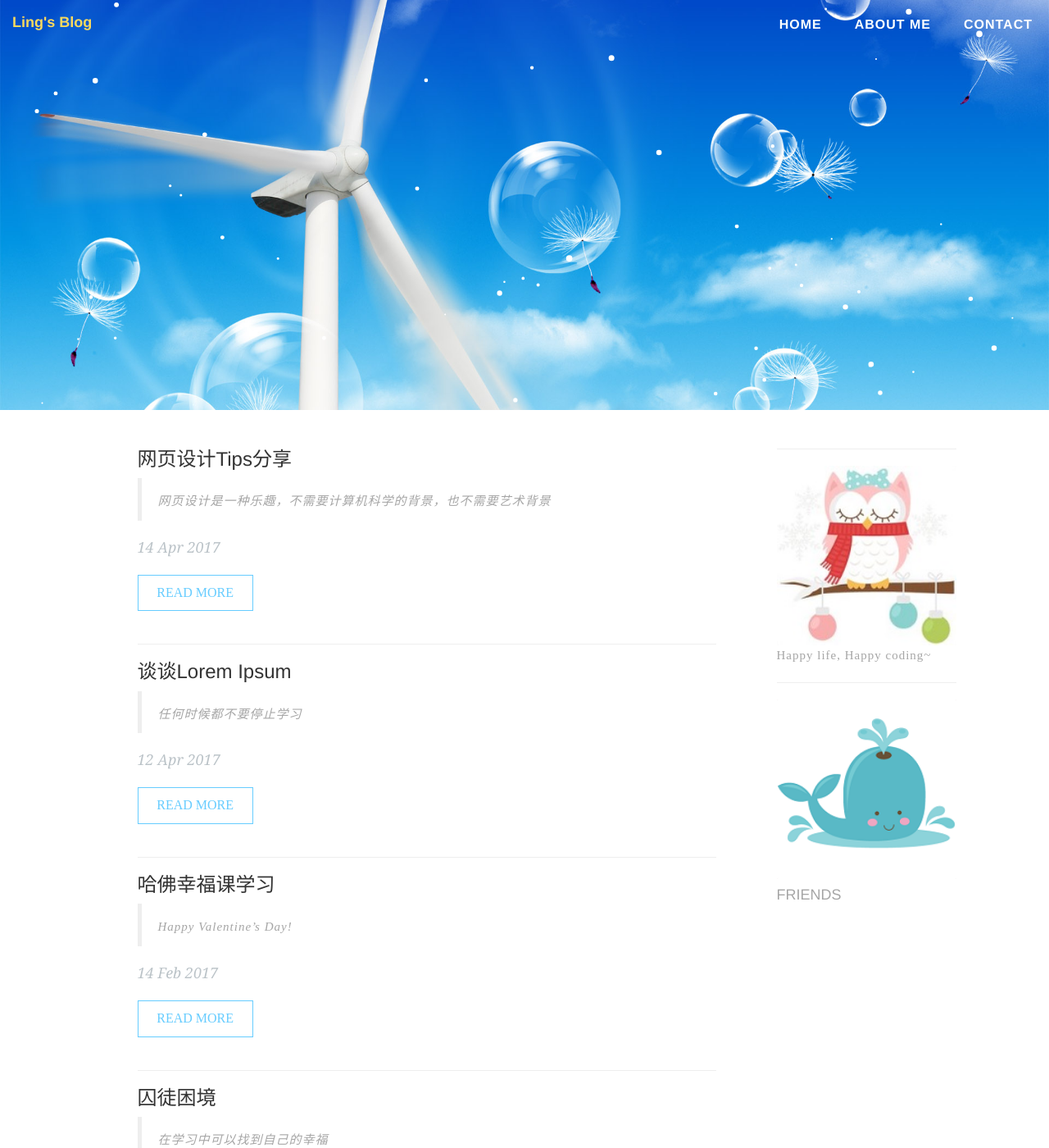
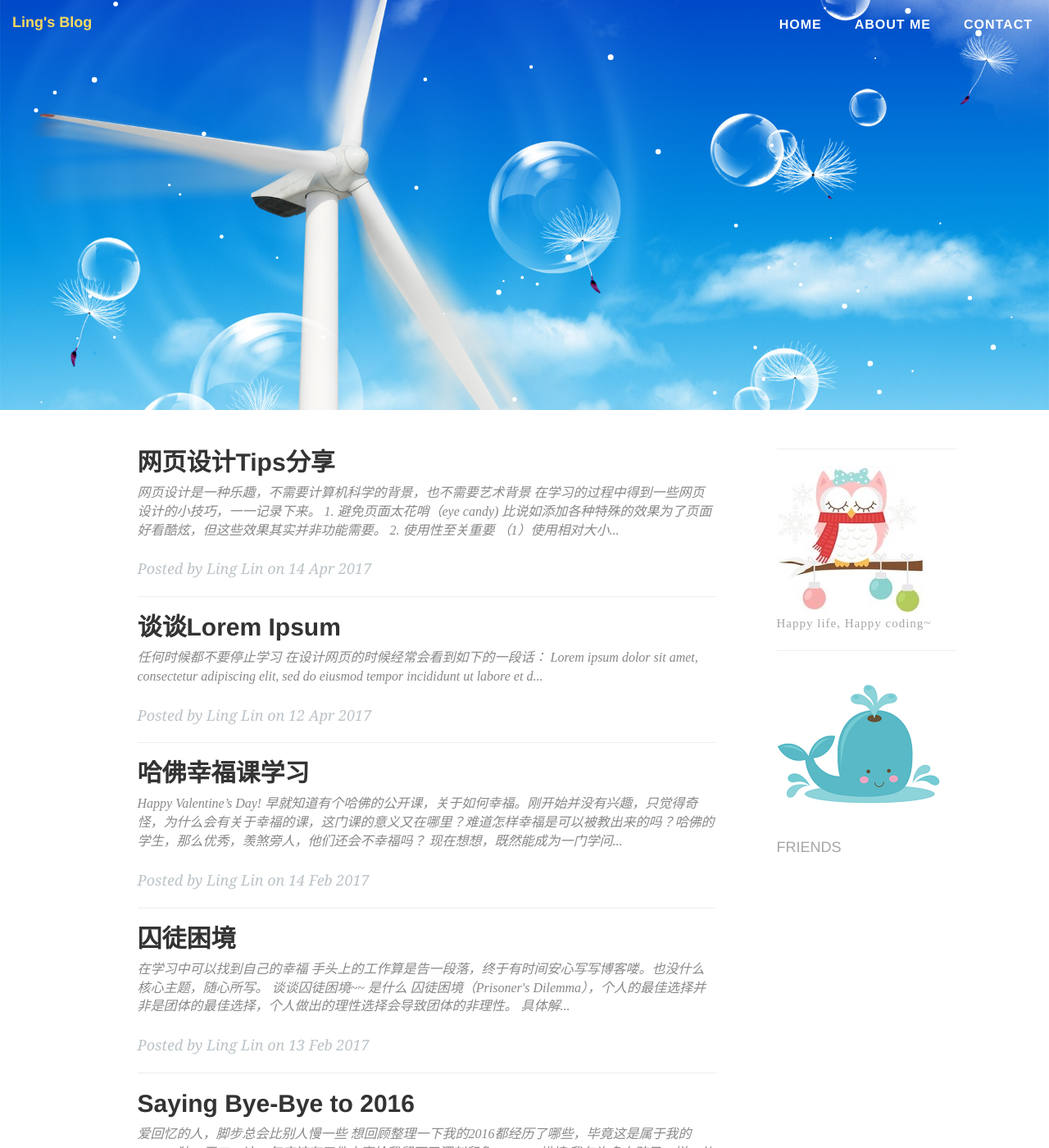
Before and after one commit to LingLinyp/LingLinyp.github.io, a Jekyll site: the page built from index.html, in a window 1280 px wide and 1400 px high. Shown: the whole window at 82% size. Built offline with Jekyll 4.4.1, drawn with Linux system fonts in a browser that asks for light colours; the list of posts is cut into pages by our own code; some of the changed text lies outside the part shown.

Commit message:
update_config

```diff
--- a/_config.yml
+++ b/_config.yml
@@ -14,6 +14,7 @@ keywords: "Blog, Ling Lin, Lin Ling, 博客，前端，互联网，IT，设计
 timezone: Asia/Shanghai
 baseurl: ""
 url: "http://linglinyp.com"
+
 
 # Author
 author: "Ling Lin"
@@ -44,6 +45,7 @@ gems: [jekyll-paginate]
 paginate: 5
 
 
+
 exclude:
   - Gemfile
   - Gemfile.lock
--- a/_layouts/page.html
+++ b/_layouts/page.html
@@ -11,7 +11,7 @@ layout: default
     </div>
 <!-- siderbar container -->
     <div class="col-lg-3 col-md-3 col-sm-12 col-xs-12 sidebar-container">
-     <!--  <section>
+    <!--   <section>
         <hr/>
         <h4>标签</h4>
         <div class="tags">
--- a/_posts/2017-4-12-Lorem-Ipsum.md
+++ b/_posts/2017-4-12-Lorem-Ipsum.md
@@ -8,7 +8,8 @@ tags: '小知识'
 > 任何时候都不要停止学习
 
 
-![这是一张本地图片](/images/lorem_ipsum.png)
+![Lorem ipsum](/images/lorem_ipsum.png)
+
 
 
 
@@ -47,12 +48,14 @@ Microsoft Word中的lorem()函数，可以自动生成这段文本。
 
 在文档中输入"=lorem()"：
 
-![这是一张本地图片](/images/word.png)
+![Lorem函数](/images/word.png)
+
 
 按回车，得到以下内容：
 
 
-![这是一张本地图片](/images/lorem.png)
+![Lorem函数](/images/lorem.png)
+
 
 
 
--- a/css/index.css
+++ b/css/index.css
@@ -9,14 +9,22 @@ body {
 h1,h2,h3,h4{
   font-family:  'Microsoft Jhenghei' ,'Microsoft Yahei', Helvetica, Georgia, "Times New Roman", serif;
 }
+h2,h3{
+  font-weight: 600;
+}
 p {
   line-height: 1.7;
   font-size: 1.5rem;
   letter-spacing: 1px;
 }
+
+a:hover{
+  text-decoration: none;
+}
 img{
-  width: 100%;
-
+  display: block;
+  max-width: 100%;
+  height: auto;
 }
 .navbar-custom {
   border: none;
@@ -54,6 +62,12 @@ img{
   margin-bottom: 20px;
 
 }
+.post a{
+  color:#333;
+}
+.post a:hover{
+    color:#66ccff;
+}
 
 #MyCanvas{
    background: no-repeat center center;
@@ -81,25 +95,16 @@ footer {
 }
 
 .excerpt {
-   color:#a6a6a6 ;
-   font-style: italic;
+    color:black;
+   // font-style: italic;
 
 }
 
-.pagination { width: 100%; }
-.pagination a, .pagination span {
-  display: inline-block;
-  border: 1px solid #66ccff;
-  width: 20%;
-  padding: 10px;
-  text-align: center;
-  color:#66ccff;
+.post-preview {
+  color:#888 ;
+  font-style: italic;
 }
-.pagination a:hover {
-  color:#fff;
-  background: #66ccff;
-  text-decoration: none;
-}
+
 
 blockquote p{
   color:#a6a6a6 ;
--- a/index.html
+++ b/index.html
@@ -3,20 +3,23 @@ layout: page
 ---
 <!--标题、日期、摘要  -->
 
-<div>
     {% for post in site.posts %}
     <div class="post">
-        <h3> {{ post.title }}</h3>
-        <div class="excerpt">{{ post.excerpt }}</div>
-        <span class="post-date">{{ post.date | date_to_string }}</span>
-        <span class="pagination"><a href="{{ post.url }}">READ MORE</a></span>
+        <a href="{{ post.url }}"> <h2>{{ post.title }}</h2></a>
+        <!-- <div class="excerpt">{{ post.excerpt }}</div> -->
+        <div class="post-preview">
+            {{ post.content | strip_html | truncate:150 }}
+
+        </div>
+        <br/>
+        <span class="post-date">Posted by {% if site.author %}{{ site.author }}{% else %}{{ site.title }}{% endif %} on {{ post.date | date_to_string }}</span>
     </div>
     <hr/>
     {% endfor %}
-</div>
+
 
 <!-- 分页链接 -->
-{% if paginator.total_pages > 1 %}
+<!-- {% if paginator.total_pages > 1 %}
 <div class="pagination">
   {% if paginator.next_page %}
     <a href="{{ paginator.next_page_path | prepend: site.baseurl | replace: '//', '/'}}">Older</a>
@@ -29,4 +32,4 @@ layout: page
     <span class="pull-right">Newer</span>
   {% endif %}
 </div>
-{% endif %}
+{% endif %} -->
```
Also changed, not shown: _layouts/post.html (+4 -4 lines).
